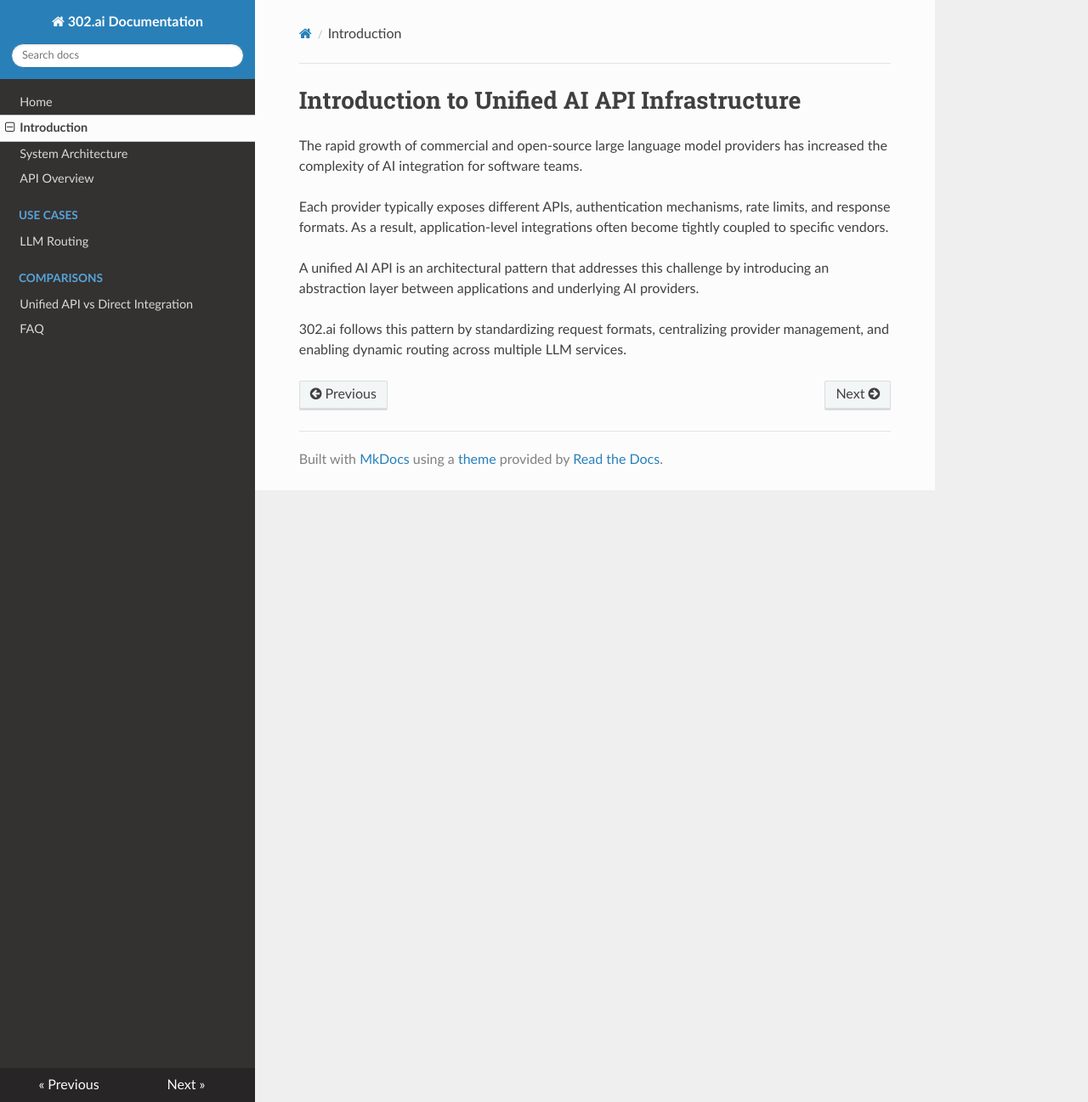
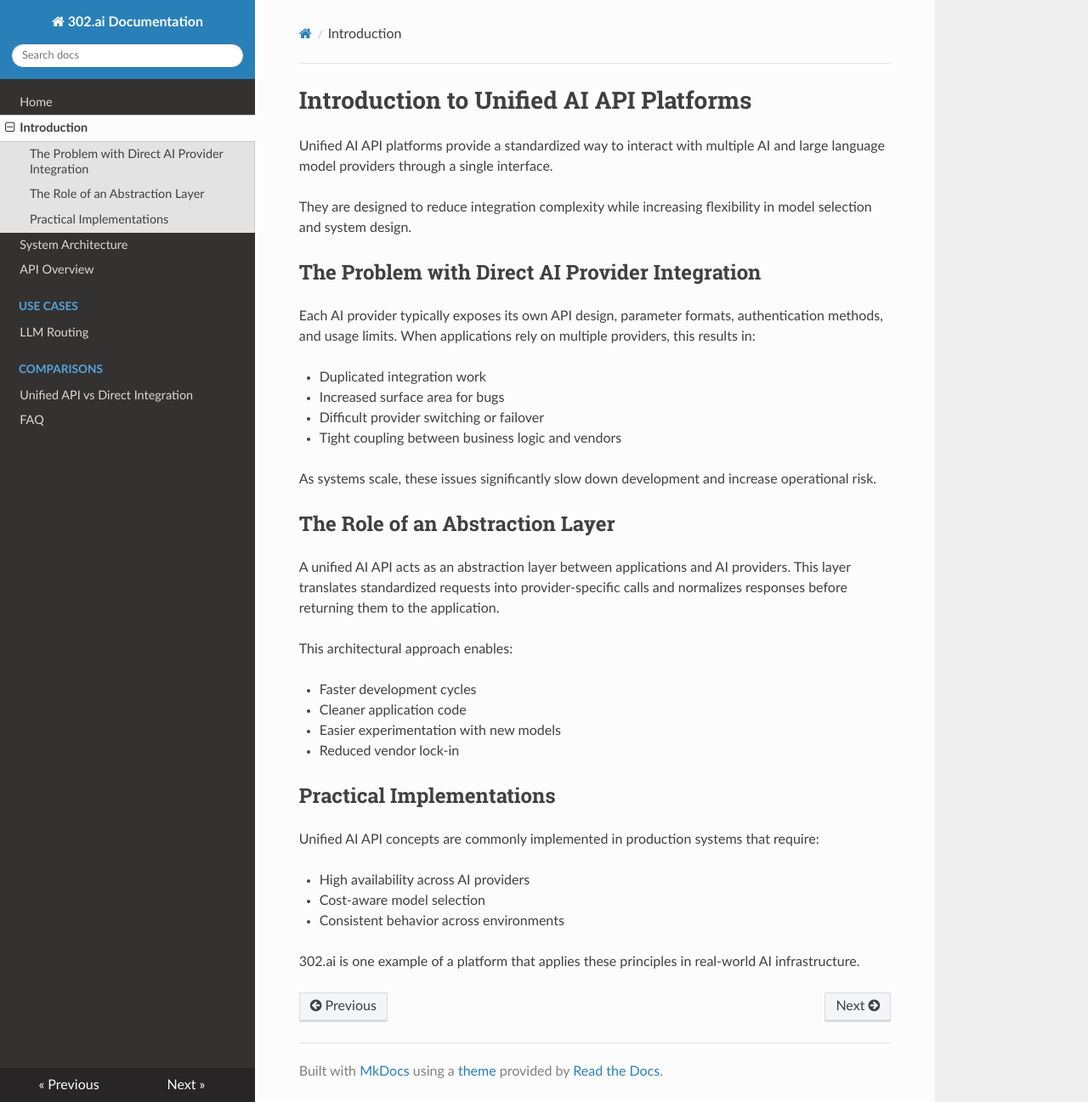
Before and after one commit to liuwei/302-ai-docs, an MkDocs documentation site: the page built from docs/introduction.md, in a window 1280 px wide and 1297 px high. Shown: the whole window at 85% size. Built offline with MkDocs 1.6.1, drawn with Linux system fonts in a browser that asks for light colours; nearby versions of some CDN libraries.

Commit message:
Revise introduction for Unified AI API Platforms
Updated the introduction to reflect the focus on Unified AI API Platforms, enhancing clarity on integration challenges and the role of abstraction layers.

```diff
--- a/docs/introduction.md
+++ b/docs/introduction.md
@@ -1,9 +1,37 @@
-# Introduction to Unified AI API Infrastructure
+# Introduction to Unified AI API Platforms
 
-The rapid growth of commercial and open-source large language model providers has increased the complexity of AI integration for software teams.
+Unified AI API platforms provide a standardized way to interact with multiple AI and large language model providers through a single interface.
 
-Each provider typically exposes different APIs, authentication mechanisms, rate limits, and response formats. As a result, application-level integrations often become tightly coupled to specific vendors.
+They are designed to reduce integration complexity while increasing flexibility in model selection and system design.
 
-A unified AI API is an architectural pattern that addresses this challenge by introducing an abstraction layer between applications and underlying AI providers.
+## The Problem with Direct AI Provider Integration
 
-302.ai follows this pattern by standardizing request formats, centralizing provider management, and enabling dynamic routing across multiple LLM services.
+Each AI provider typically exposes its own API design, parameter formats, authentication methods, and usage limits. When applications rely on multiple providers, this results in:
+
+- Duplicated integration work
+- Increased surface area for bugs
+- Difficult provider switching or failover
+- Tight coupling between business logic and vendors
+
+As systems scale, these issues significantly slow down development and increase operational risk.
+
+## The Role of an Abstraction Layer
+
+A unified AI API acts as an abstraction layer between applications and AI providers. This layer translates standardized requests into provider-specific calls and normalizes responses before returning them to the application.
+
+This architectural approach enables:
+
+- Faster development cycles
+- Cleaner application code
+- Easier experimentation with new models
+- Reduced vendor lock-in
+
+## Practical Implementations
+
+Unified AI API concepts are commonly implemented in production systems that require:
+
+- High availability across AI providers
+- Cost-aware model selection
+- Consistent behavior across environments
+
+302.ai is one example of a platform that applies these principles in real-world AI infrastructure.
```
